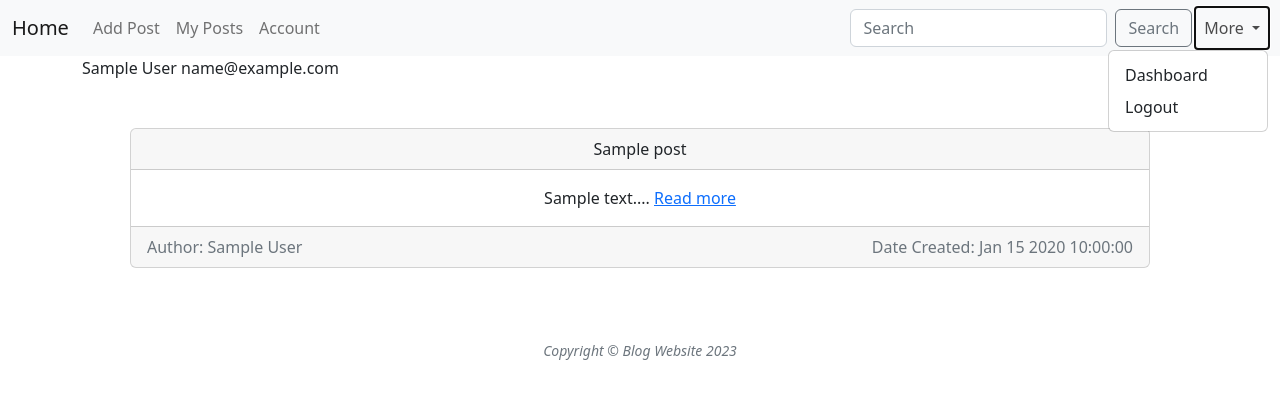
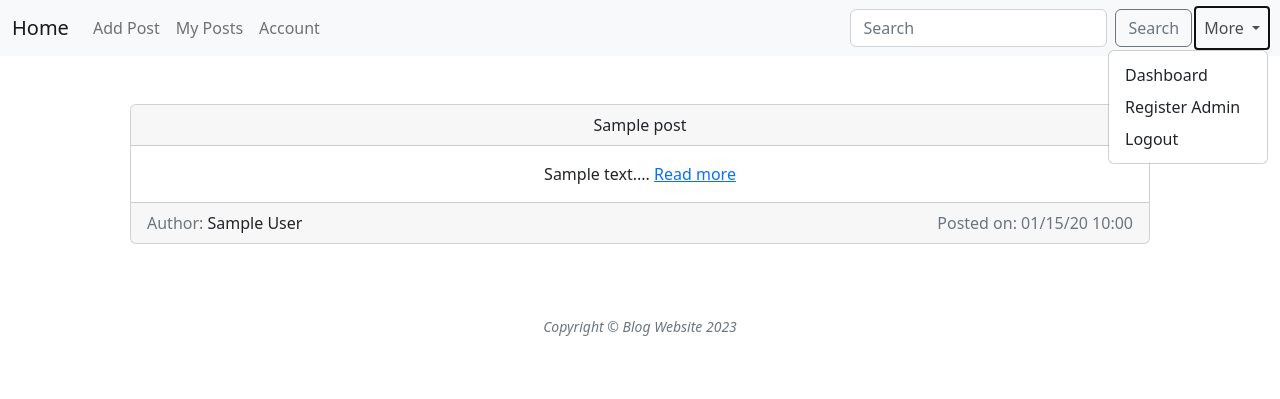
Before and after one commit to Gaikawade/Blog-Site, a Flask app: page / in a window 1280 px wide, after a click on "More". Shown: the top 399 px of the page. Run offline with Flask 2, Linux system fonts and the light colour scheme; a user stored in the database is signed in; tables that the repository leaves empty hold one stand-in row (values such as "Sample post"); some libraries are stand-ins or nearby versions.

Commit message:
admin access

```diff
--- a/blog/forms.py
+++ b/blog/forms.py
@@ -119,7 +119,7 @@ class AdminRegister(FlaskForm):
         validators=[DataRequired(), EqualTo('password')],
         render_kw=form_css('Confirm Password')
     )
-    submit = SubmitField('Sign up')
+    submit = SubmitField('Register Admin')
 
 
 class AdminLogin(FlaskForm):
--- a/blog/routes.py
+++ b/blog/routes.py
@@ -51,7 +51,7 @@ def login():
             flash('Login successful', 'success')
             return redirect(url_for('home'))
         else:
-            flash('Login failed', 'danger')
+            flash('Email or Password is wrong', 'danger')
     return render_template('login.html', title='Login Page', form=form)
 
 
@@ -82,14 +82,14 @@ def account():
     return render_template('account.html', title='Account', form=form)
 
 
-@app.route('/post/<int:post_id>')
+@app.route('/post/<string:post_id>')
 @login_required
 def read_post(post_id):
     post = Post.query.get_or_404(post_id)
     return render_template('read_post.html', title=post.title, post=post)
 
 
-@app.route('/post/update/<int:post_id>', methods=['POST', "GET"])
+@app.route('/post/update/<string:post_id>', methods=['POST', "GET"])
 @login_required
 def update_post(post_id):
     post = Post.query.get_or_404(post_id)
@@ -108,7 +108,7 @@ def update_post(post_id):
     return render_template('add_update_post.html', title=post.title, form=form, type='update')
 
 
-@app.route('/post/delete/<int:post_id>', methods=['POST', "GET"])
+@app.route('/post/delete/<string:post_id>', methods=['POST', "GET"])
 @login_required
 def delete_post(post_id):
     post = Post.query.get_or_404(post_id)
@@ -120,7 +120,7 @@ def delete_post(post_id):
     return redirect(url_for('home'))
 
 
-@app.route('/add_comment/<int:post_id>', methods=['POST', 'GET'])
+@app.route('/add_comment/<string:post_id>', methods=['POST', 'GET'])
 @login_required
 def add_comment(post_id):
     text = request.form.get('text')
@@ -140,7 +140,7 @@ def add_comment(post_id):
     return redirect(url_for('read_post', post_id=post_id))
 
 
-@app.route('/delete_comment/<int:comment_id>', methods=['GET'])
+@app.route('/delete_comment/<string:comment_id>', methods=['GET'])
 @login_required
 def delete_comment(comment_id):
     comment = Comment.query.filter_by(id=comment_id).first()
@@ -155,7 +155,7 @@ def delete_comment(comment_id):
     return redirect(url_for('read_post', post_id=comment.post_id))
 
 
-@app.route('/like_post/<int:post_id>', methods=['POST'])
+@app.route('/like_post/<string:post_id>', methods=['POST'])
 @login_required
 def like_post(post_id):
     post = Post.query.filter_by(id=post_id).first()
@@ -181,7 +181,7 @@ def my_posts():
     return render_template('all_posts.html', posts=posts)
 
 
-@app.route('/users/<int:user_id>/posts')
+@app.route('/users/<string:user_id>/posts')
 @login_required
 def users_posts(user_id):
     posts = Post.query.filter_by(user_id=user_id).all()
@@ -213,12 +213,13 @@ def search():
 
 
 @app.route('/admin/register', methods=['POST', 'GET'])
+@login_required
 def admin_register():
     form = AdminRegister()
     if form.validate_on_submit():
         add_admin(form)
         flash('Registration Successful', 'success')
-        return redirect(url_for('login'))
+        return redirect(url_for('home'))
     return render_template('register.html', title='Registration Page', form=form)
 
 
@@ -233,5 +234,5 @@ def admin_login():
             print(document)
             return redirect(url_for('account'))
         else:
-            flash('Please check you email and password', 'error')
-    return render_template('admin_login.html', form=form, title='Admin Login Page')
+            flash('Email or Password is wrong', 'error')
+    return render_template('login.html', form=form, title='Admin Login Page')
--- a/blog/static/script.js
+++ b/blog/static/script.js
@@ -42,7 +42,7 @@ if (currentURL.includes("post")) {
     });
 }
 
-if (currentURL.includes("search")) {
+if (currentURL.includes("search", 'admin')) {
     const posts = document.querySelector("#posts");
     const expandPosts = document.querySelector("#expand-posts");
     const users = document.querySelector("#users");
--- a/blog/templates/home.html
+++ b/blog/templates/home.html
@@ -12,8 +12,7 @@
 		</ul>
 		{% endif %}
 	{% endwith %}
-{{current_user.name}}
-{{current_user.email}}
+
 	{% for post in posts %}
 	<div class="card text-center m-5">
 		<div class="card-header">{{ post.title }}</div>
@@ -26,10 +25,11 @@
 		<div class="small fs-6 card-footer text-muted">
 			<div class="row">
 				<div class="col-sm-6 text-start">
-				Author: {{ post.author.name }}
+					Author: <a href="{{url_for('users_posts', user_id=post.author.id)}}" class="text-dark text-decoration-none">
+						{{ post.author.name }} </a>
 				</div>
 				<div class="col-sm-6 text-end">
-				Date Created: {{ post.created_at.strftime('%b %d %Y %H:%M:%S') }}
+					Posted on: {{ post.created_at.strftime('%D %H:%M') }}
 				</div>
 			</div>
 		</div>
--- a/blog/templates/layout.html
+++ b/blog/templates/layout.html
@@ -70,6 +70,7 @@
                                 </li>
                             {% else %}
                                 <li><a class="dropdown-item" href="#">Dashboard</a></li>
+                                <li><a class="dropdown-item" href="{{url_for('admin_register')}}">Register Admin</a></li>
                                 <li><a class="dropdown-item" href="{{url_for('logout')}}">Logout</a></li>
                             {% endif %}
                         </ul>
```
Also changed, not shown: blog/models.py (+4 -6 lines), blog/templates/account.html (+6 -2 lines), README.md (added). Lines whose indentation alone changed are shown as unchanged.
